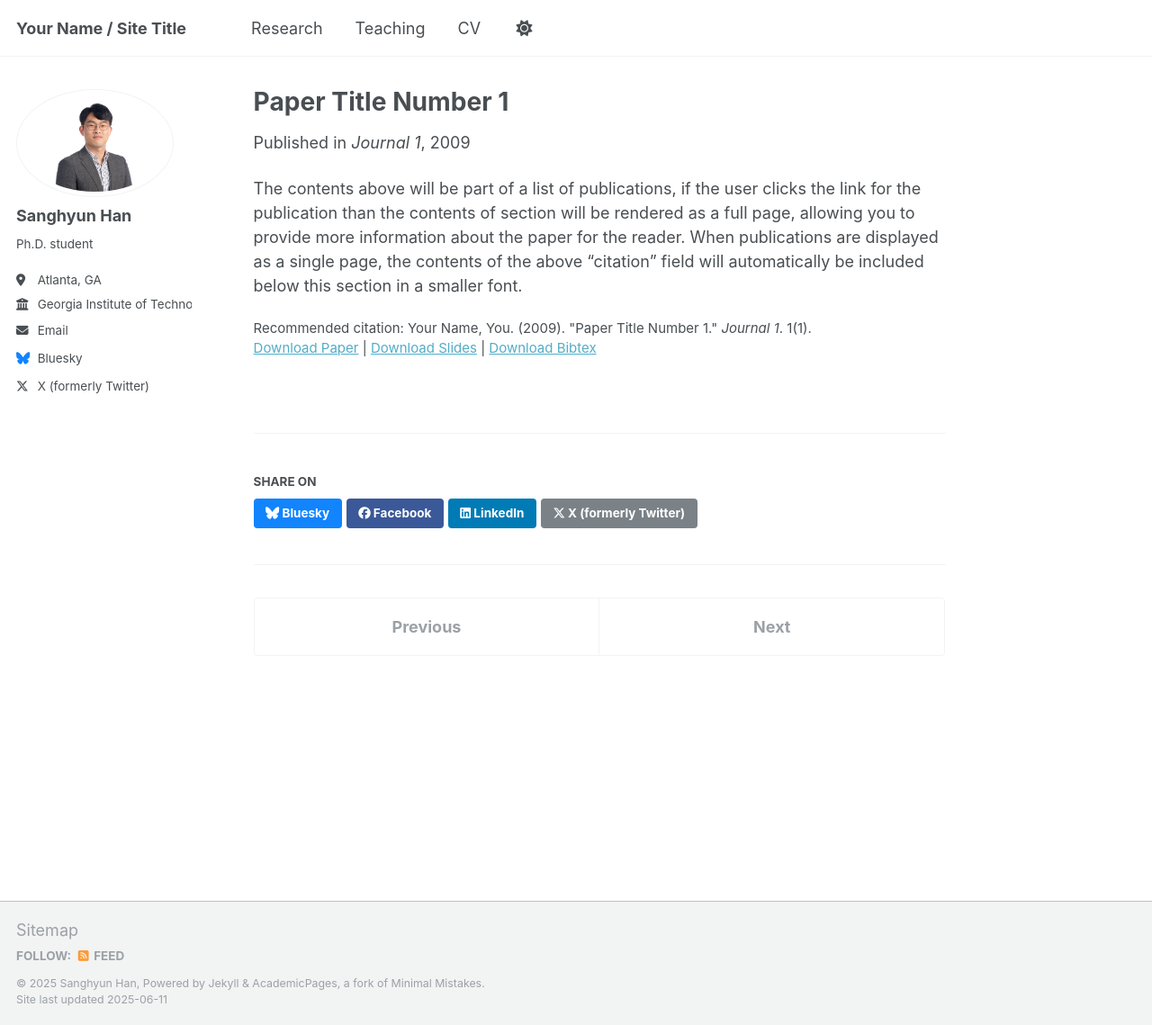
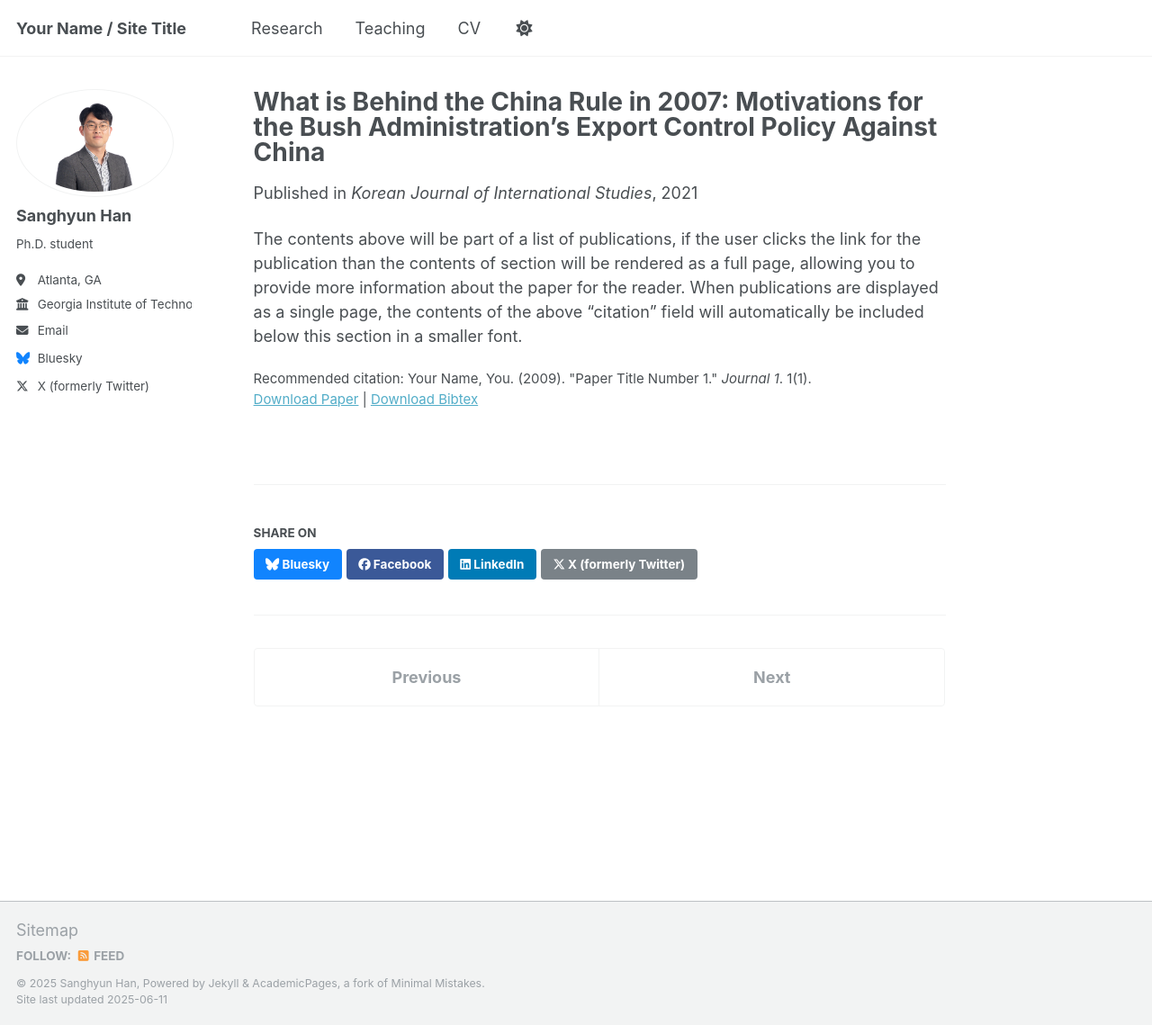
Before and after one commit to sanghyun-ir/sanghyun-ir.github.io, a Jekyll site: the page built from _publications/2009-10-01-paper-title-number-1.md, in a window 1280 px wide and 1139 px high. Shown: the whole window at 90% size. Built offline with Jekyll 4.4.1, drawn with Linux system fonts in a browser that asks for light colours.

Commit message:
Update 2009-10-01-paper-title-number-1.md

```diff
--- a/_publications/2009-10-01-paper-title-number-1.md
+++ b/_publications/2009-10-01-paper-title-number-1.md
@@ -1,12 +1,11 @@
 ---
-title: "Paper Title Number 1"
+title: "What is Behind the China Rule in 2007: Motivations for the Bush Administration’s Export Control Policy Against China"
 collection: publications
 category: manuscripts
-permalink: /publication/2009-10-01-paper-title-number-1
+permalink: /publication/whatisbehind
 excerpt: 'This paper is about the number 1. The number 2 is left for future work.'
-date: 2009-10-01
-venue: 'Journal 1'
-slidesurl: 'http://academicpages.github.io/files/slides1.pdf'
+date: 2021-12-31
+venue: 'Korean Journal of International Studies'
 paperurl: 'http://academicpages.github.io/files/paper1.pdf'
 bibtexurl: 'http://academicpages.github.io/files/bibtex1.bib'
 citation: 'Your Name, You. (2009). &quot;Paper Title Number 1.&quot; <i>Journal 1</i>. 1(1).'
```
